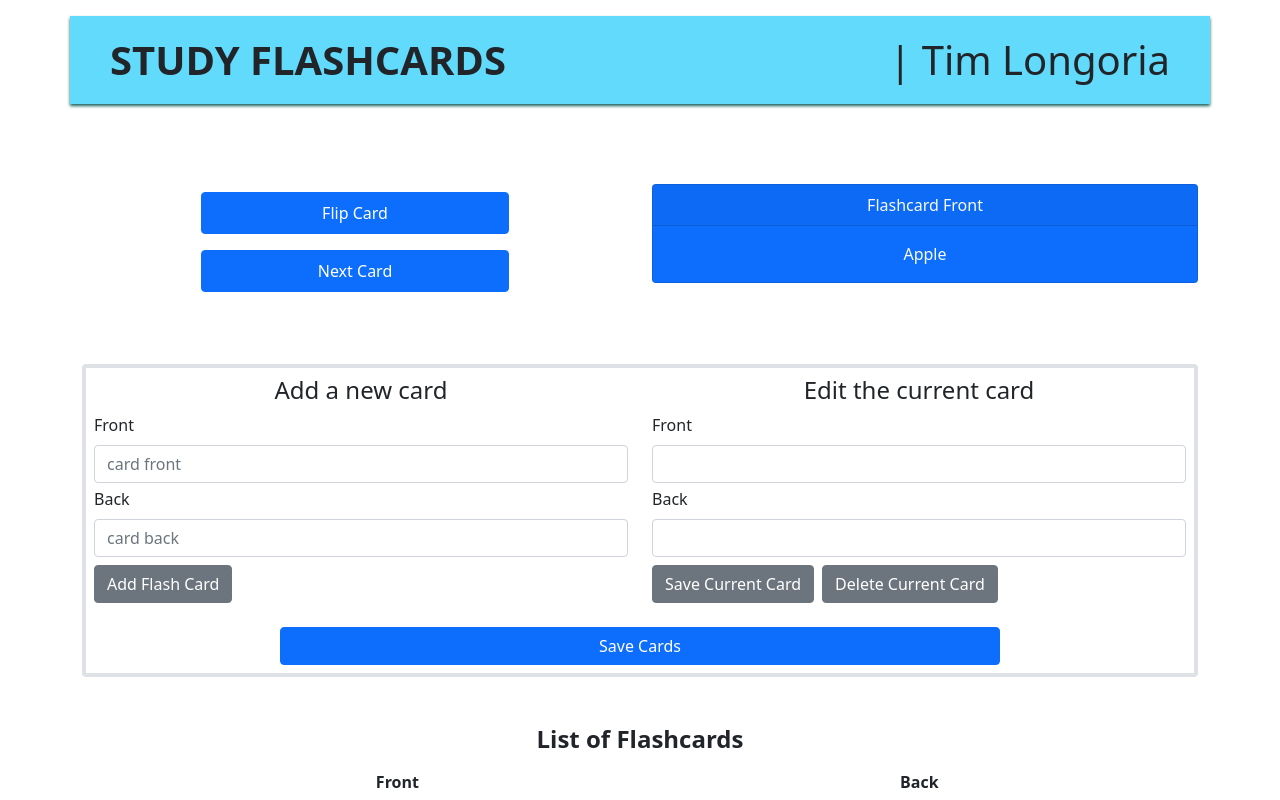
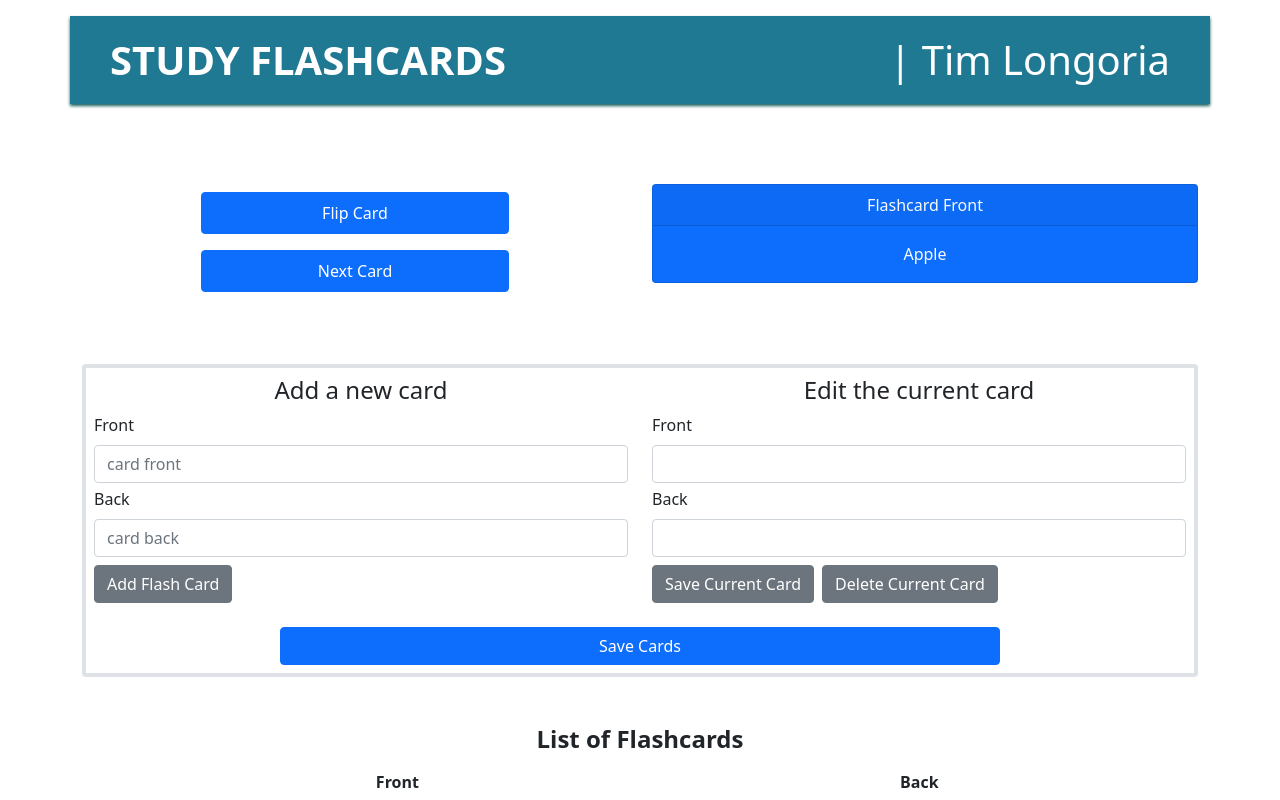
Before and after one commit to timblakel/react-flash-card, a React (Create React App) app: page / in a window 1280 px wide. Shown: the top 800 px of the page. Built offline with nearby package versions, Linux system fonts and the light colour scheme.

Commit message:
title color white

```diff
--- a/src/App.css
+++ b/src/App.css
@@ -9,9 +9,10 @@
   padding-right: 1em;
   margin-bottom: 2em;
   text-align: left;
-  background-color: #61dafb;
+  background-color: #1f7992;
   box-shadow: 0px 2px 3px rgb(23, 95, 92);
   font-weight: bold;
+  color: white;
 }
 
 .right-align {
```
